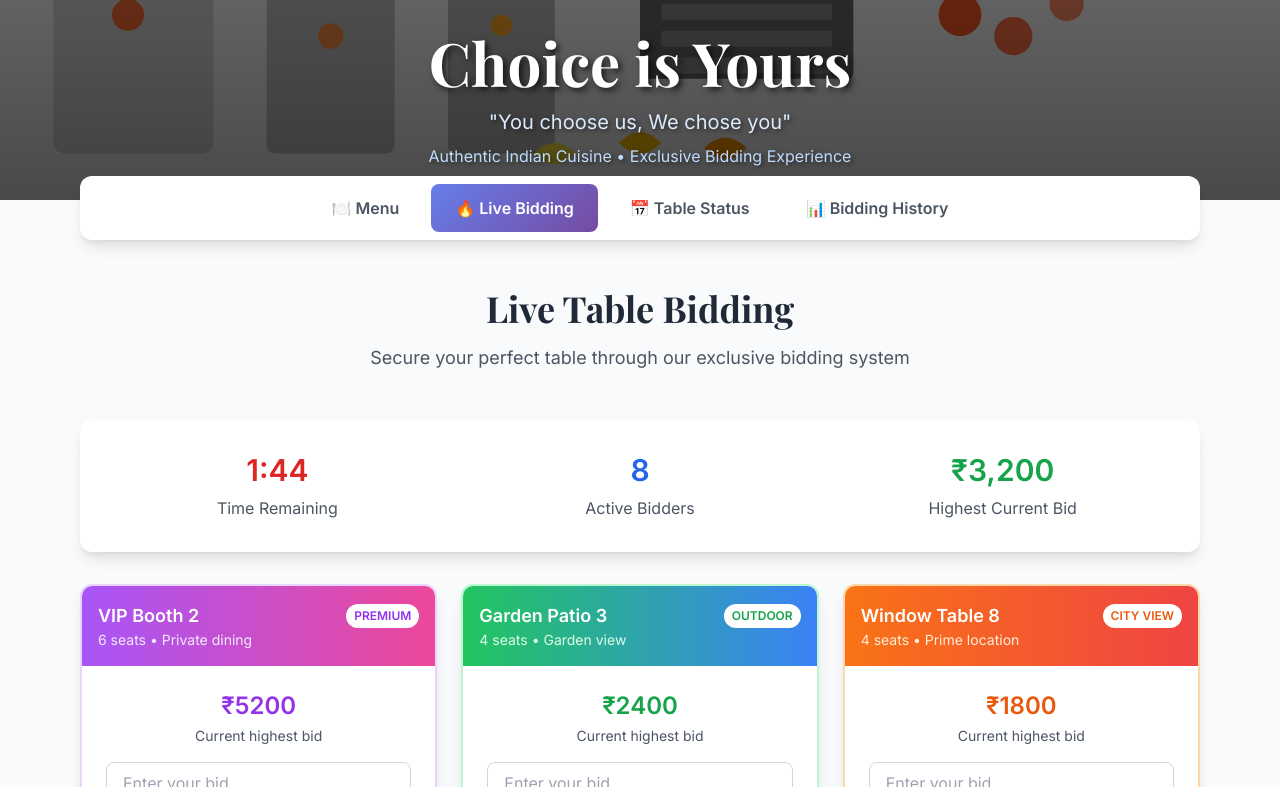
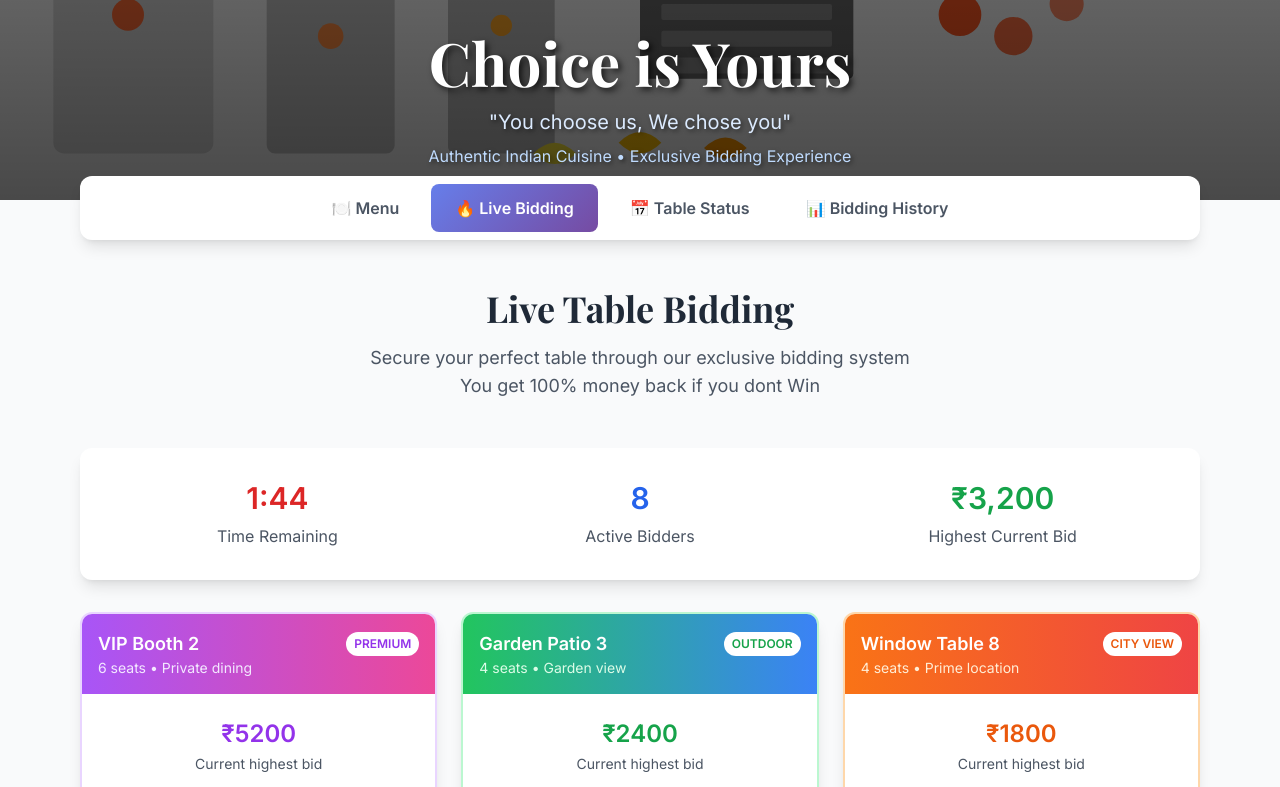
Before and after one commit to SAMJOD07/choicee-website, a plain HTML site: page index.html in a window 1280 px wide. Both pictures are taken after a click on the button "🔥 Live Bidding". Shown: the top 787 px of the page. Drawn offline with nearby package versions, Linux system fonts and the light colour scheme.

Commit message:
Update index.html

```diff
--- a/index.html
+++ b/index.html
@@ -432,6 +432,7 @@
                 <div class="text-center mb-12">
                     <h2 class="font-playfair text-4xl font-bold text-gray-800 mb-4">Live Table Bidding</h2>
                     <p class="text-gray-600 text-lg">Secure your perfect table through our exclusive bidding system</p>
+                    <p class="text-gray-600 text-lg">You get 100% money back if you dont Win</p>
                 </div>
 
                 <!-- Live Timer and Stats -->
```
Lines whose indentation alone changed are shown as unchanged.
